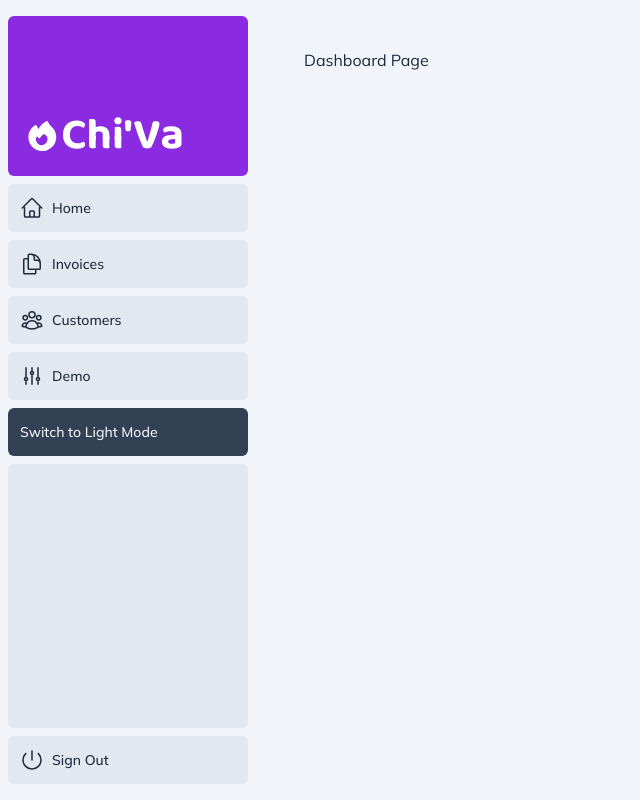
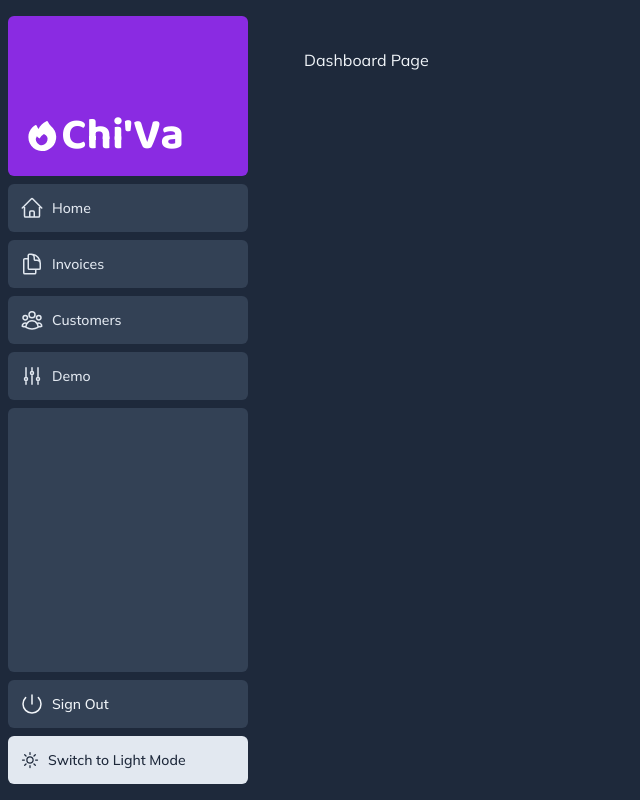
Before and after one commit to DTheArtist/nextjs-dashboard, a Next.js app: page /dashboard in a window 1280 px wide. Shown: the whole page, without its empty margins (0-640 px from the left). Built offline with nearby package versions, Linux system fonts and the light colour scheme.

Commit message:
updated dark mode icon and default state

```diff
--- a/app/layout.tsx
+++ b/app/layout.tsx
@@ -10,7 +10,7 @@ export default function RootLayout({
 }) {
 	return (
 		<DarkModeProvider>
-			<html lang="en">
+			<html lang="en" class="dark">
 				<body className={`${mulish.className} antialiased`}>
 					{children}
 				</body>
--- a/app/ui/darkmodecontext.tsx
+++ b/app/ui/darkmodecontext.tsx
@@ -16,7 +16,7 @@ export const DarkModeProvider = ({
 }: {
 	children: React.ReactNode;
 }) => {
-	const [darkMode, setDarkMode] = useState(false);
+	const [darkMode, setDarkMode] = useState(true);
 
 	const toggleDarkMode = () => {
 		setDarkMode((prev) => {
--- a/app/ui/darkmodetoggle.tsx
+++ b/app/ui/darkmodetoggle.tsx
@@ -1,9 +1,9 @@
 "use client";
-
+import { MoonIcon, SunIcon } from "@heroicons/react/24/outline";
 import { useDarkMode } from "@/app/ui/darkmodecontext";
 
 export default function DarkModeToggle() {
-	const { toggleDarkMode } = useDarkMode(); // No need for direct darkMode state here
+	const { darkMode, toggleDarkMode } = useDarkMode();
 
 	return (
 		<button
@@ -13,7 +13,12 @@ export default function DarkModeToggle() {
 			bg-slate-700 text-slate-100
 			dark:bg-slate-200 dark:text-slate-800 "
 		>
-			{toggleDarkMode ? "Switch to Light Mode" : "Switch to Dark Mode"}
+			{darkMode ? (
+				<SunIcon className="w-5 h-5" />
+			) : (
+				<MoonIcon className="w-5 h-5" />
+			)}
+			{darkMode ? "Switch to Light Mode" : "Switch to Dark Mode"}
 		</button>
 	);
 }
--- a/app/ui/dashboard/sidenav.tsx
+++ b/app/ui/dashboard/sidenav.tsx
@@ -17,7 +17,6 @@ export default function SideNav() {
 			</Link>
 			<div className="flex grow flex-row justify-between space-x-2 md:flex-col md:space-x-0 md:space-y-2">
 				<NavLinks />
-				<DarkModeToggle />
 				<div className="hidden h-auto w-full grow rounded-md bg-slate-200 dark:bg-slate-700 md:block"></div>
 				<form>
 					<button
@@ -30,6 +29,7 @@ export default function SideNav() {
 						<div className="hidden md:block">Sign Out</div>
 					</button>
 				</form>
+				<DarkModeToggle />
 			</div>
 		</div>
 	);
```
